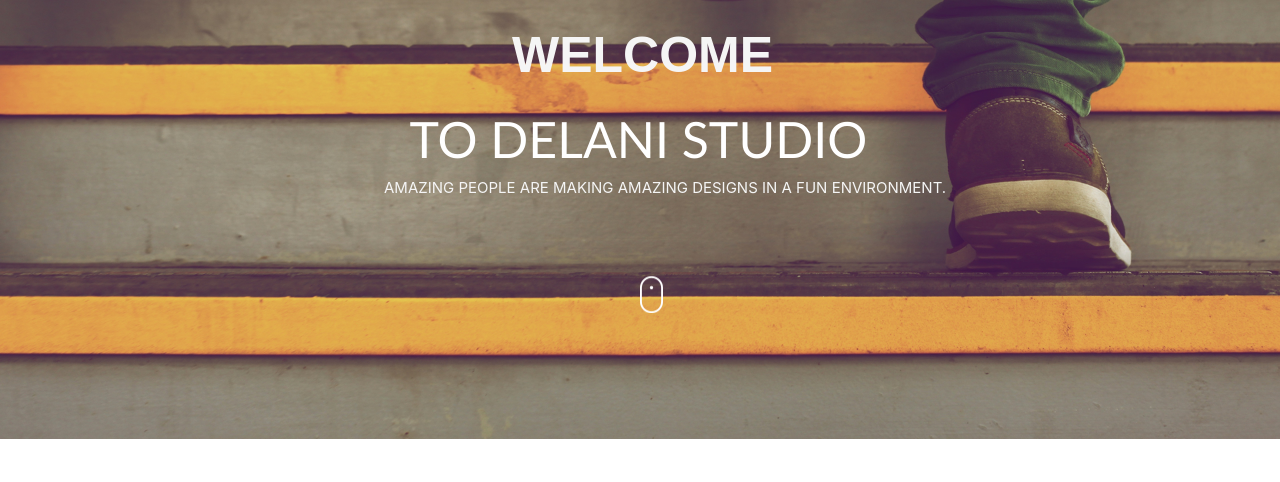
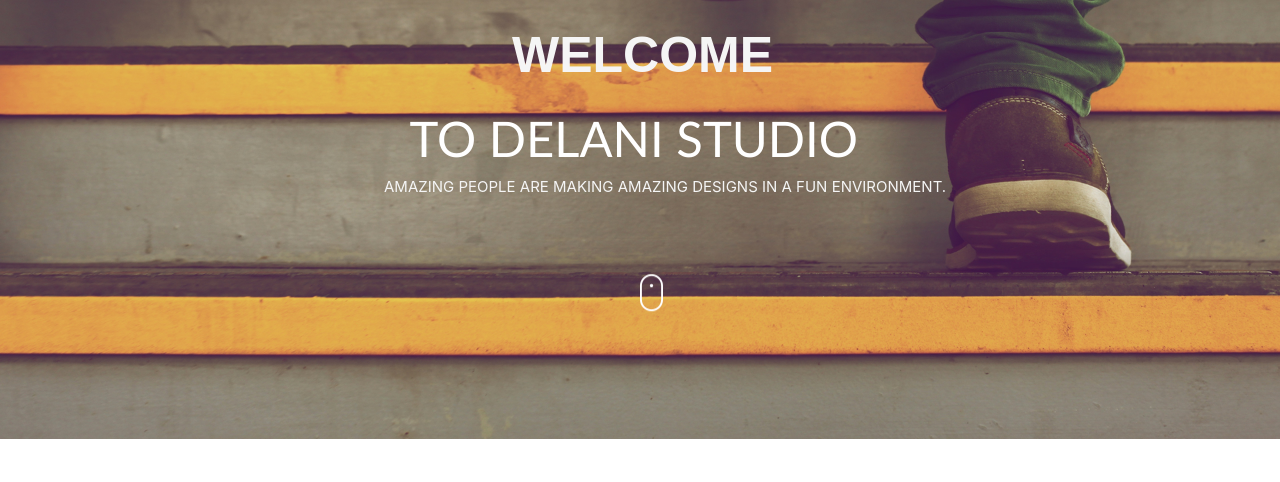
Before and after one commit to dicksonkariuki/Delani-studio, a plain HTML site: page index.html in a window 1280 px wide. Shown: the part 318-800 px from the top of the page. Drawn offline with nearby package versions, Linux system fonts and the light colour scheme; a script that the page names is missing.

Commit message:
Add font-size of welcome section

```diff
--- a/css/styles.css
+++ b/css/styles.css
@@ -27,7 +27,7 @@
   margin-left: 32%;
 }
 .Too {
-  font-size: 50px;
+  font-size: 49px;
 }
 .amazing {
   color: whitesmoke;
```
